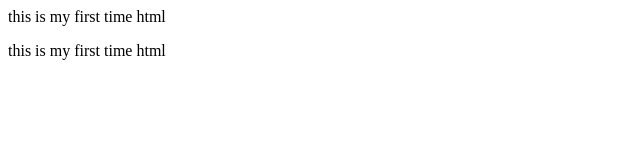
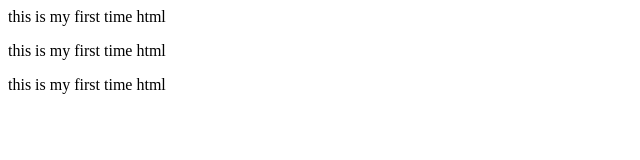
Before and after one commit to suraj543/Localrepo, a plain HTML site: page index.html in a window 1280 px wide. Shown: the whole page, without its empty margins (0-640 px from the left). Drawn offline with Linux system fonts and the light colour scheme.

Commit message:
one more line added

```diff
--- a/index.html
+++ b/index.html
@@ -1,2 +1,3 @@
 <p>this is my first time html</p>
 <p>this is my first time html</p>
+<p>this is my first time html</p>
```
